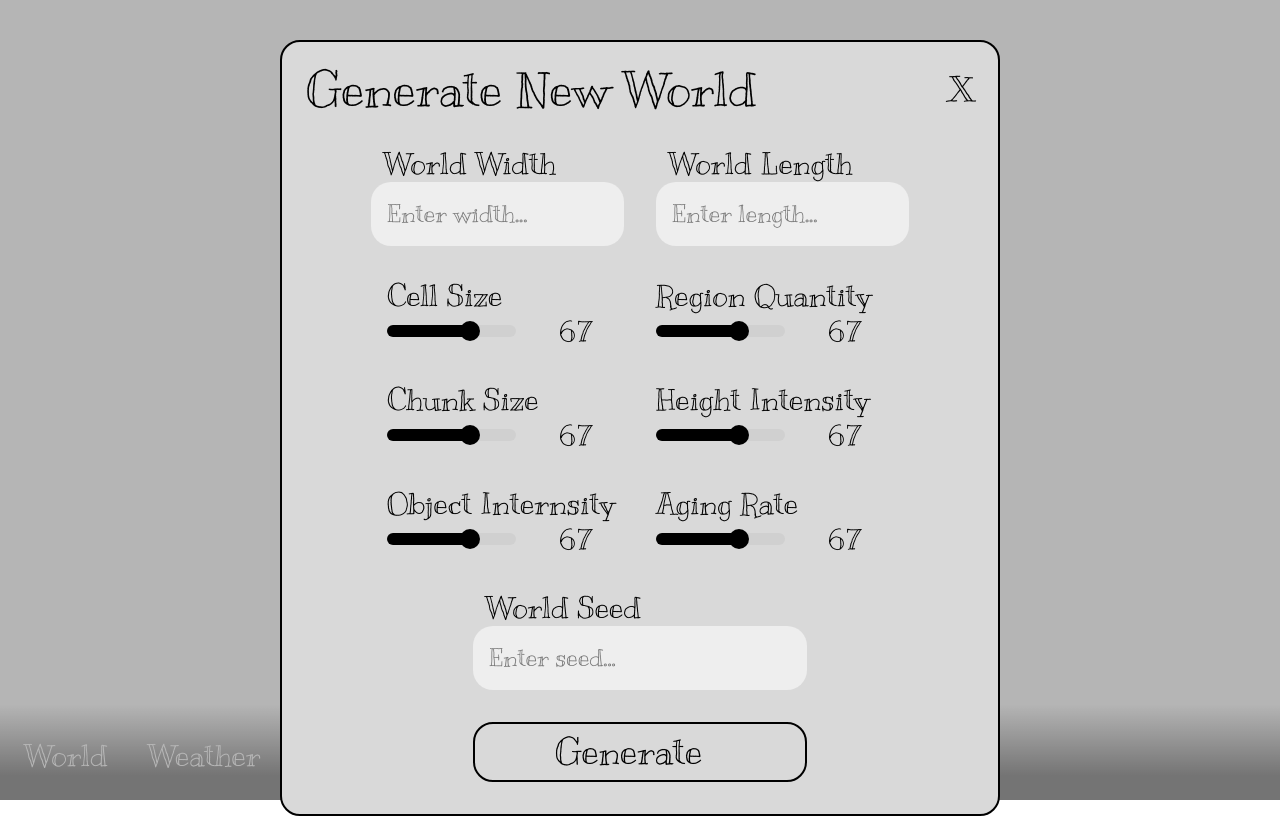
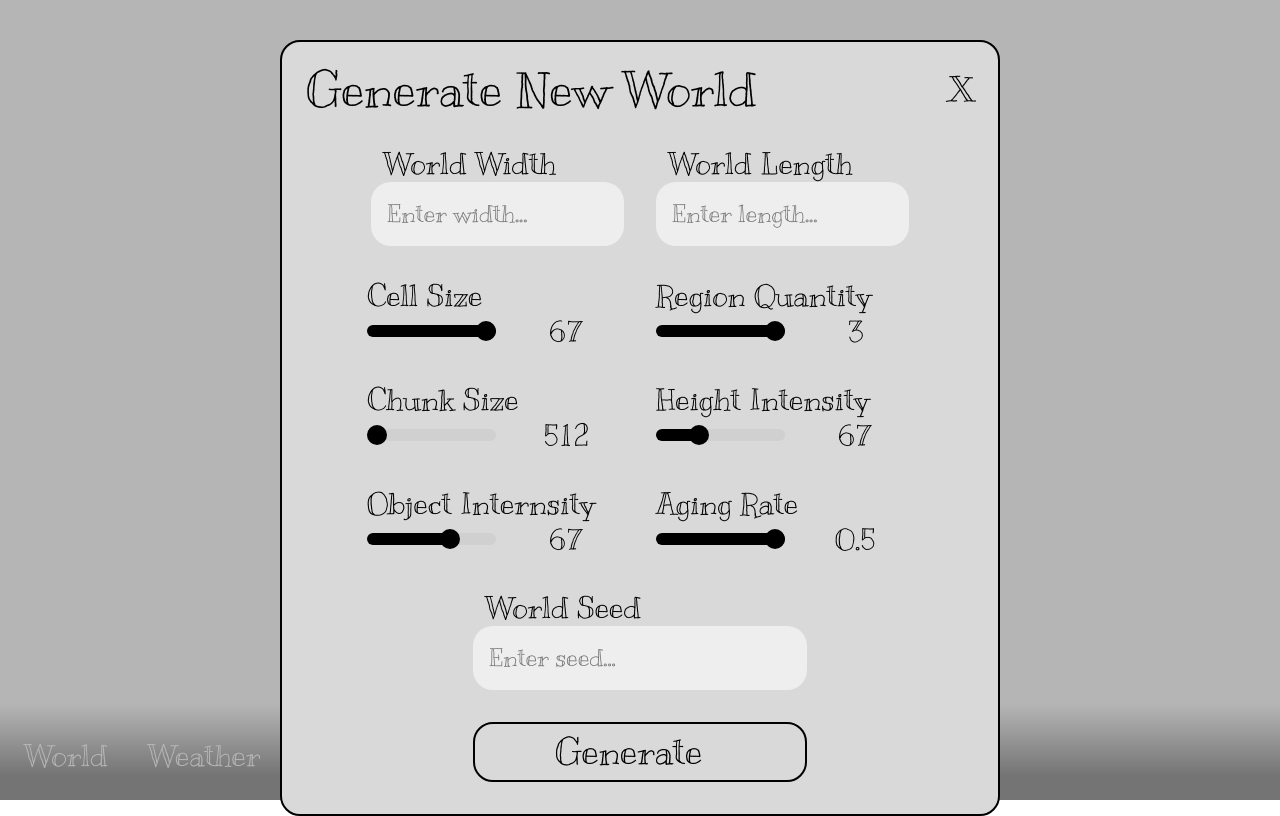
Before and after one commit to llevttarr/slow-hills, a React (Vite) app: page /placeholder in a window 1280 px wide. Both pictures are taken after a click on the element "World". Built offline with nearby package versions, Linux system fonts and the light colour scheme.

Commit message:
feat: generation via menu + context for params

```diff
--- /dev/null
+++ b/src/components/generation/generationContext.jsx
@@ -0,0 +1,13 @@
+import { React, useState, createContext } from "react";
+import { DEFAULT_PARAMS } from "../../core/params";
+
+export const GenerationContext = createContext();
+
+export default function GenerationProvider({ children }) {
+  const [genParams, setParams] = useState(DEFAULT_PARAMS);
+  return (
+    <GenerationContext.Provider value={{ genParams, setParams }}>
+      {children}
+    </GenerationContext.Provider>
+  )
+}
--- /dev/null
+++ b/src/components/generation/generationForm.jsx
@@ -0,0 +1,50 @@
+import { React, useState, useContext } from "react";
+import { GenerationContext } from "./generationContext";
+
+import Input from "../input";
+import Slider from "../slider";
+import Button from "../button";
+import { rerun } from "../../engine/renderer/renderer_instance";
+
+export default function GenerationForm() {
+
+  const { genParams, setParams } = useContext(GenerationContext);
+
+  function handleChange(e) {
+    console.log(genParams);
+
+    const { name, value } = e.target;
+
+    setParams(prev => ({
+      ...prev,
+      [name]: name === "seed" ? value : Number(value)
+    }));
+  };
+
+  function handleGeneration() {
+    rerun(genParams);
+  }
+
+  return (
+    <form className='flex flex-col items-center gap-8' onChange={handleChange}>
+      <div className='flex gap-8 max-w-3xl'>
+        <Input name="xSize" title='World Width' pholder='Enter width...' width='60' />
+        <Input name="zSize" title='World Length' pholder='Enter length...' width='60' />
+      </div>
+
+      <div className='grid grid-cols-2 gap-8'>
+        <Slider name="cellSize" title='Cell Size' min={1} max={67} />
+        <Slider name="numRegions" title='Region Quantity' max={3}  />
+        <Slider name="genChunkSize" title='Chunk Size' min={512} max={4096} />
+        <Slider name="heightIntensity" title='Height Intensity' max={222} />
+        <Slider name="objectIntensity" title='Object Internsity' />
+        <Slider name="agingRate" title='Aging Rate' min={0.001} max={0.5} step={0.001} />
+      </div>
+
+      <nav className='w-[50%] flex flex-col gap-8'>
+        <Input pholder="Enter seed..." name="seed" title='World Seed' />
+        <Button text="Generate" func={handleGeneration} />
+      </nav>
+    </form>
+  )
+};
--- a/src/components/slider.jsx
+++ b/src/components/slider.jsx
@@ -2,13 +2,14 @@
 
 export default function Slider({
   title = "Placeholder",
+  name = "pholder",
   min = 0,
   max = 100,
   step = 1,
   value = 67,
   onChange,
 }) {
-  const clampValue = (val) => {
+  function clampValue(val) {
     const num = Number(val)
 
     if (isNaN(num)) return min
@@ -34,7 +35,7 @@
     }
   }
 
-  const handleInputChange = (e) => {
+  function handleInputChange(e) {
     const rawValue = e.target.value
 
     if (rawValue === "") {
@@ -51,7 +52,7 @@
     }
   }
 
-  const handleBlur = () => {
+  function handleBlur(){
     const fixedValue = clampValue(currentValue)
 
     setCurrentValue(fixedValue)
@@ -72,6 +73,7 @@
       <div className="flex items-center gap-7">
         <div className="flex-1">
           <input
+            name={name}
             type="range"
             min={min}
             max={max}
@@ -92,6 +94,7 @@
         </div>
 
         <input
+          name={name}
           type="number"
           value={currentValue}
           onChange={handleInputChange}
@@ -99,7 +102,7 @@
           min={min}
           max={max}
           step={step}
-          className="w-20 bg-transparent text-3xl text-center"
+          className="w-25 bg-transparent text-3xl text-center"
         />
       </div>
 
--- a/src/pages/App.jsx
+++ b/src/pages/App.jsx
@@ -1,4 +1,4 @@
-import { useState, useEffect } from 'react'
+import { useState, useEffect, createContext } from 'react'
 
 import Input from '../components/input'
 import Button from '../components/button'
@@ -7,28 +7,33 @@
 
 import { weatherCodes } from '../data/WeatherCodes'
 import Visualization from './vis/Visualization'
+import { rerun } from '../engine/renderer/renderer_instance'
+import GenerationForm from '../components/generation/generationForm'
+import GenerationProvider from '../components/generation/generationContext'
 
-function App() {
-  const [worldTab, setWorldTab] = useState(false)
-  const [weathTab, setWeathTab] = useState(false)
-  const [contrTab, setContrTab] = useState(false)
+export default function App() {
+  const [worldTab, setWorldTab] = useState(false);
+  const [weathTab, setWeathTab] = useState(false);
+  const [contrTab, setContrTab] = useState(false);
 
 
   useEffect(() => {
     const handleEscape = (e) => {
       if (e.key === "Escape") {
-        setWorldTab(false)
-        setWeathTab(false)
-        setContrTab(false)
+        setWorldTab(false);
+        setWeathTab(false);
+        setContrTab(false);
       }
-    }
+    };
 
-    window.addEventListener("keydown", handleEscape)
+    window.addEventListener("keydown", handleEscape);
 
-    return () => { window.removeEventListener("keydown", handleEscape) }
-  }, [])
+    return () => { window.removeEventListener("keydown", handleEscape); }
+  }, []);
 
   function WorldTab() {
+
+
     return (
       <div className='bg-bblack w-full h-full absolute z-999 flex justify-center'>
         <div className='rounded-[20px] border-2 bg-mgray w-180 h-194  p-6 mt-10'>
@@ -36,40 +41,21 @@
             <span className='text-5xl mr-auto'>Generate New World</span>
             <div className='select-none cursor-pointer text-4xl' onClick={() => { setWorldTab(false) }}>X</div>
           </nav>
-
-          <div className='flex flex-col items-center gap-8'>
-            <div className='flex gap-8 max-w-3xl'>
-              <Input title='World Width' pholder='Enter width...' width='130' />
-              <Input title='World Length' pholder='Enter length...' width='130' />
-            </div>
-
-            <div className='grid grid-cols-2 gap-8'>
-              <Slider title='Cell Size' />
-              <Slider title='Region Quantity' />
-              <Slider title='Chunk Size' />
-              <Slider title='Height Intensity' />
-              <Slider title='Object Internsity' />
-              <Slider title='Aging Rate' />
-            </div>
-
-            <nav className='w-[50%] flex flex-col gap-8'>
-              <Input pholder="Enter seed..." name="seed" title='World Seed' />
-              <Button text="Generate" />
-            </nav>
-          </div>
+          <GenerationProvider>
+            <GenerationForm/>
+          </GenerationProvider>
         </div>
       </div>
     )
   }
 
   function WeatherTab() {
+    // separate func
     const [query, setQuery] = useState("")
     const [city, setCity] = useState("--")
     const [temperature, setTemperature] = useState("--")
     const [weather, setWeather] = useState("--")
     const [invalid, setInvalid] = useState(false)
-
-    // move to separate file
 
     function clearWeather() {
       setQuery("")
@@ -246,5 +232,3 @@
     </main>
   )
 }
-
-export default App
```
